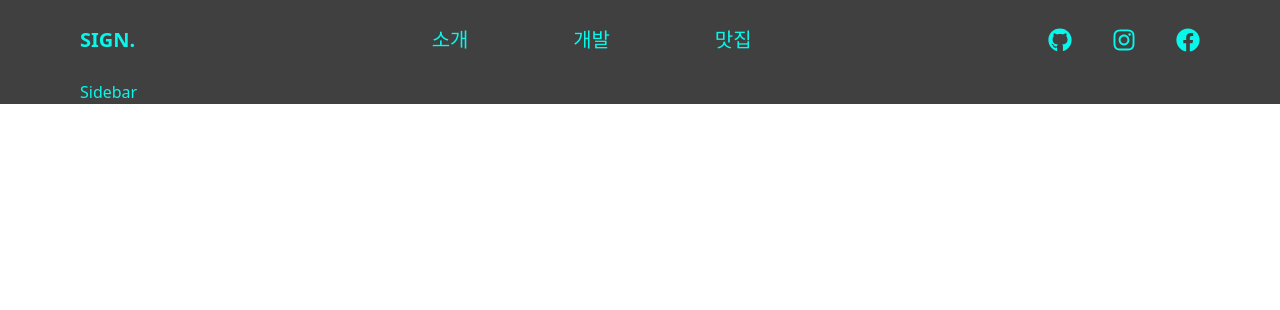
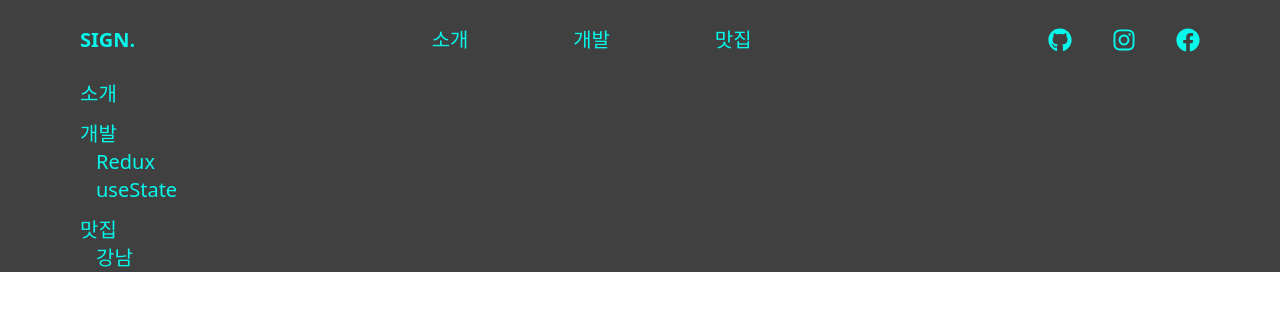
Before and after one commit to issign/blog, a React (Vite) app: page / in a window 1280 px wide. Shown: the top 310 px of the page. Built offline with nearby package versions, Linux system fonts and the light colour scheme; data requests are answered from the project's data file.

Commit message:
Show category lists in Sidebar using NestedMenu component

```diff
--- a/src/components/links/Sidebar.js
+++ b/src/components/links/Sidebar.js
@@ -1,7 +1,20 @@
 import NestedMenu from "../ui/NestedMenu";
 
-function Sidebar({ categories, subCategories, posts }) {
-  return <div>Sidebar</div>;
+function Sidebar({ categories, subCategories }) {
+  const renderedLists = categories.map((category) => {
+    const filteredSubCategories = subCategories.filter(
+      (subCategory) => subCategory.categoryID == category.id
+    );
+
+    return (
+      <NestedMenu
+        key={category.id}
+        category={category}
+        subCategory={filteredSubCategories}
+      ></NestedMenu>
+    );
+  });
+  return <div>{renderedLists}</div>;
 }
 
 export default Sidebar;
--- a/src/components/ui/NestedMenu.js
+++ b/src/components/ui/NestedMenu.js
@@ -1,3 +1,20 @@
-function NestedMenu() {}
+import Link from "../links/Link";
+
+function NestedMenu({ category, subCategory }) {
+  const renderedSubCategories = subCategory?.map((subCategory) => {
+    return (
+      <Link key={subCategory.id} to={subCategory.path}>
+        {subCategory.label}
+      </Link>
+    );
+  });
+
+  return (
+    <div className="mb-3">
+      <Link to={category.path}>{category.label}</Link>
+      <div className="pl-4">{renderedSubCategories}</div>
+    </div>
+  );
+}
 
 export default NestedMenu;
--- a/src/pages/Main.js
+++ b/src/pages/Main.js
@@ -17,7 +17,6 @@ function Main({ categories, subCategories }) {
       <Sidebar
         categories={categories}
         subCategories={subCategories}
-        posts={posts}
       ></Sidebar>
     </div>
   );
```
